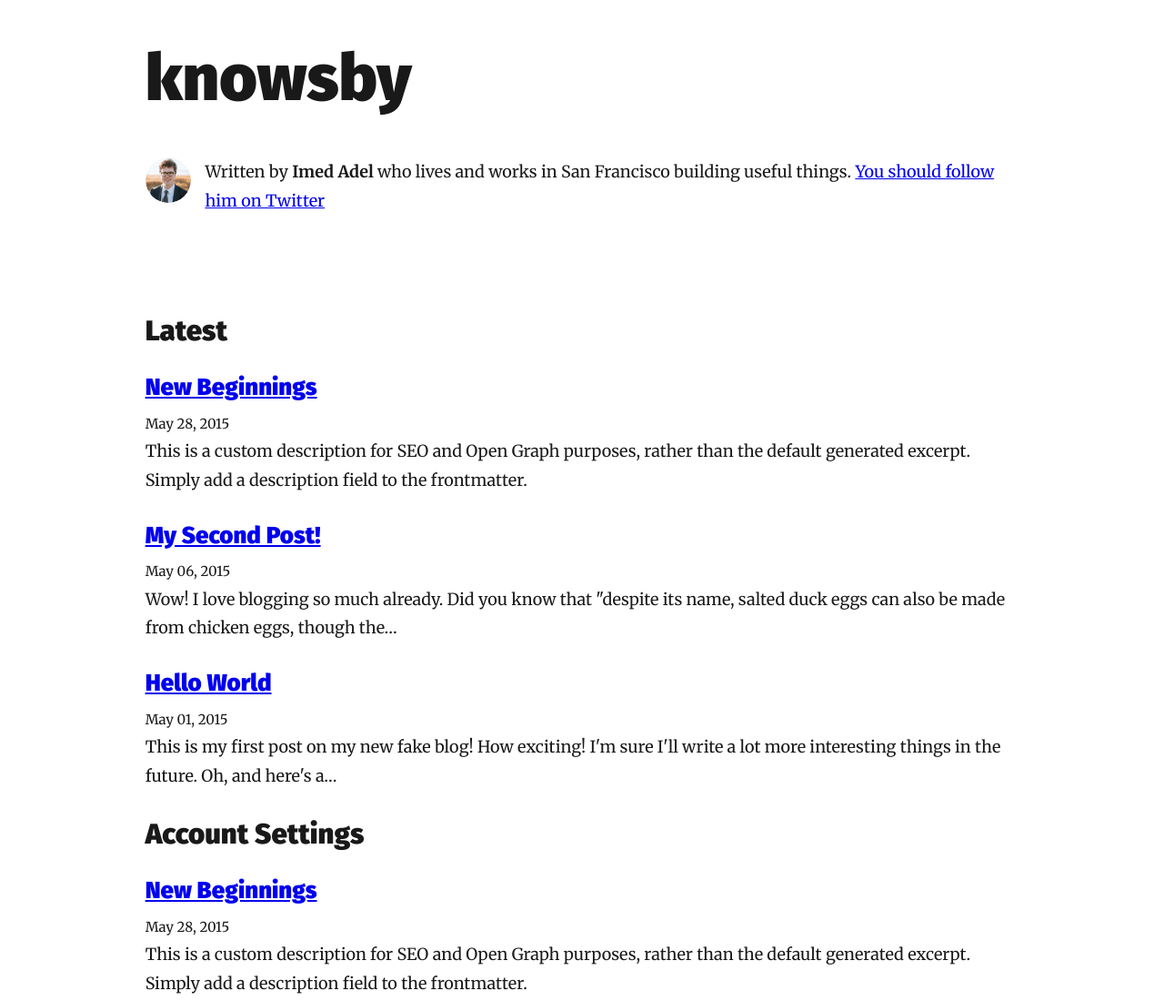
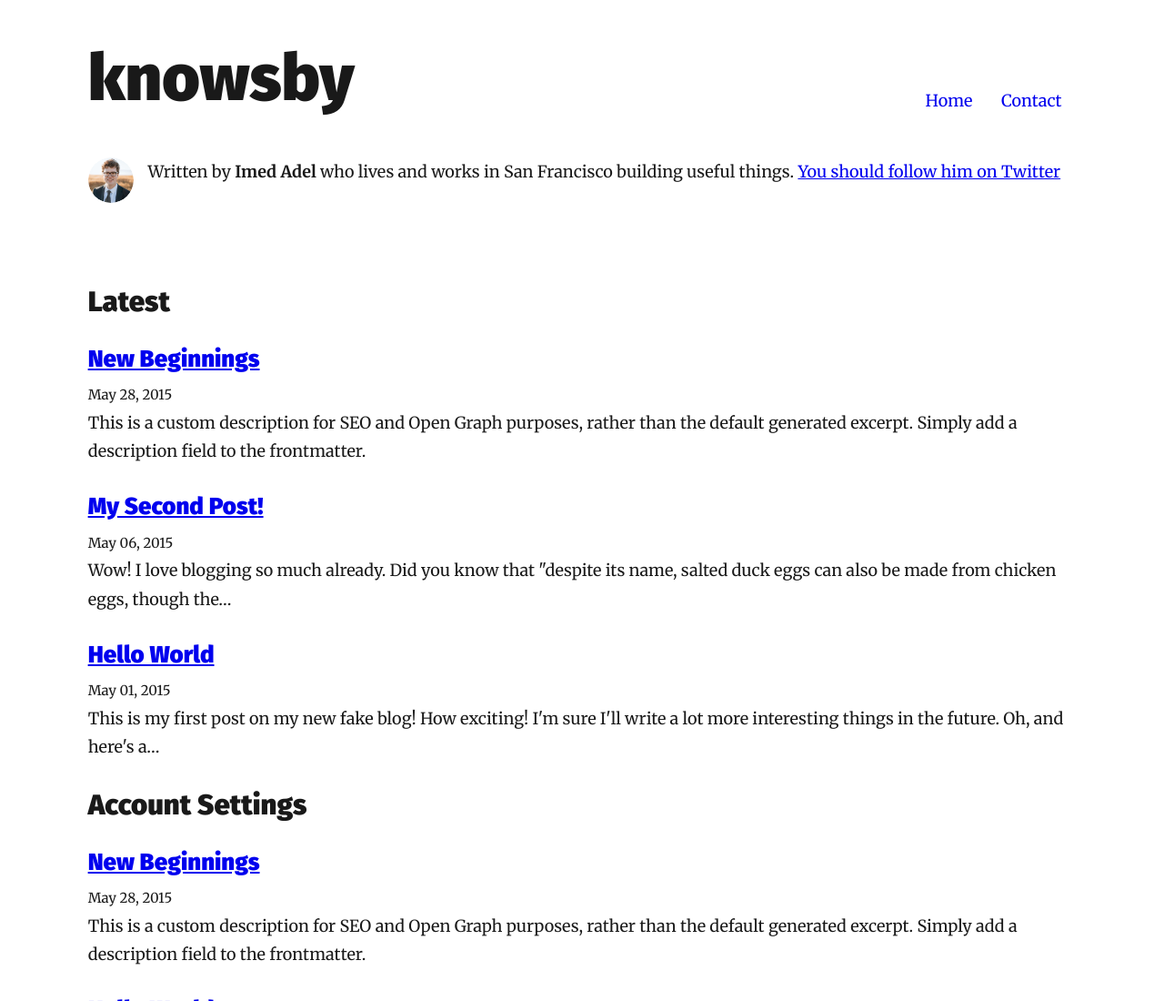
Before and after one commit to imedadel/knowsby, a Gatsby site: page / in a window 1280 px wide. Shown: the top 1100 px of the page at 91% size. Built offline with nearby package versions, Linux system fonts and the light colour scheme; Gatsby itself is replaced by a stand-in of ours; some packages are replaced by stand-ins of ours.

Commit message:
:lipstick: Style nav menu

```diff
--- a/src/components/layout.js
+++ b/src/components/layout.js
@@ -1,7 +1,25 @@
 import React from "react"
 import { Link } from "gatsby"
+import styled from "styled-components"
 
 import { rhythm, scale } from "../utils/typography"
+
+const TopNav = styled.nav`
+  float: right;
+  display: block;
+  text-align: center;
+  padding: ${rhythm(1)} ${rhythm(1 / 2)};
+`
+
+const TopNavLink = styled(Link)`
+  text-decoration: none;
+  font-size: ${scale(1)};
+  margin-right: ${rhythm(1)};
+
+  &:last-child {
+    margin-right: 0;
+  }
+`
 
 class Layout extends React.Component {
   render() {
@@ -16,6 +34,7 @@ class Layout extends React.Component {
             ...scale(1.5),
             marginBottom: rhythm(1.5),
             marginTop: 0,
+            display: `inline-block`,
           }}
         >
           <Link
@@ -36,6 +55,7 @@ class Layout extends React.Component {
           style={{
             fontFamily: `Montserrat, sans-serif`,
             marginTop: 0,
+            display: `inline-block`,
           }}
         >
           <Link
@@ -56,11 +76,17 @@ class Layout extends React.Component {
         style={{
           marginLeft: `auto`,
           marginRight: `auto`,
-          maxWidth: rhythm(32),
+          maxWidth: rhythm(36),
           padding: `${rhythm(1.5)} ${rhythm(3 / 4)}`,
         }}
       >
-        <header>{header}</header>
+        <header>
+          {header}
+          <TopNav>
+            <TopNavLink to={`/`}>Home</TopNavLink>
+            <TopNavLink to={`/contact`}>Contact</TopNavLink>
+          </TopNav>
+        </header>
         <main>{children}</main>
         <footer>
           © {new Date().getFullYear()}, Built with
```
